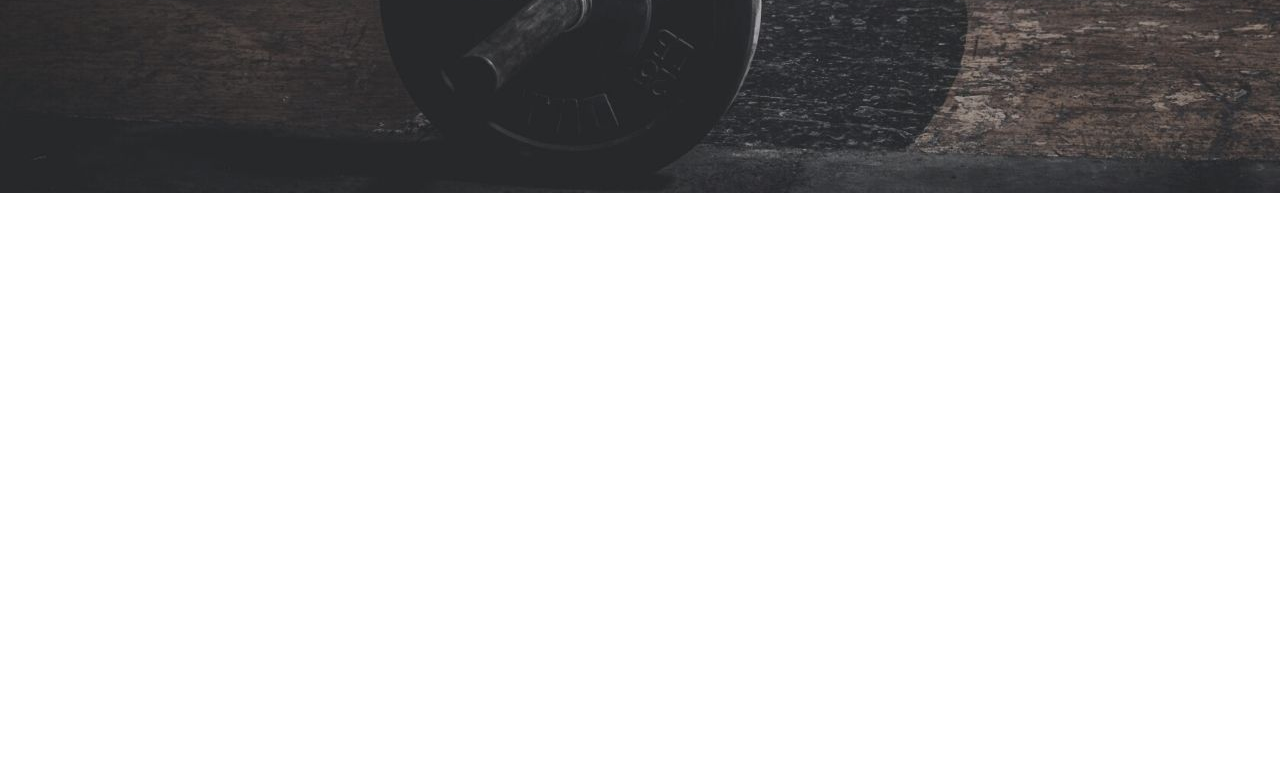
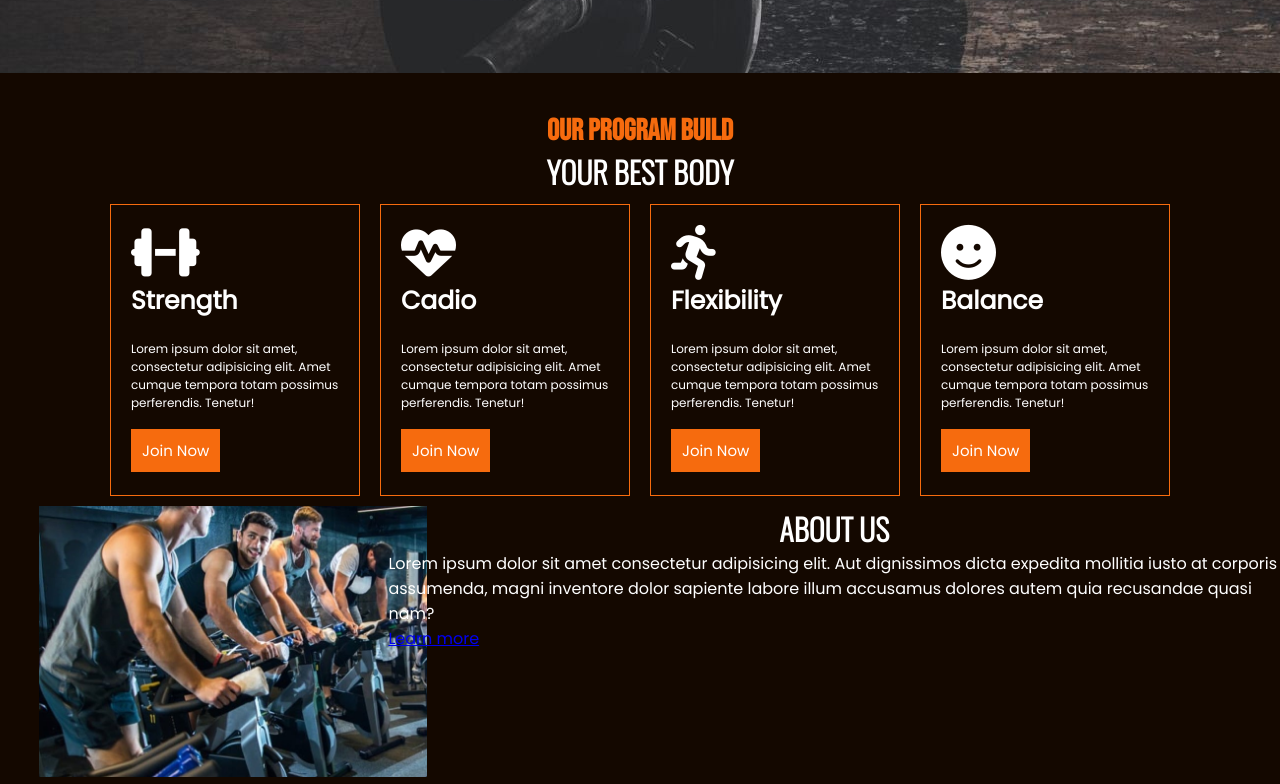
Before and after one commit to brightdartey/Fitness-website, a plain HTML site: page index.html in a window 1280 px wide. Shown: the part 703-1487 px from the top of the page. Before the commit the page ends 896 px from the top, so only its background shows below. Drawn offline with nearby package versions, Linux system fonts and the light colour scheme.

Commit message:
added more css

```diff
--- a/index.html
+++ b/index.html
@@ -53,6 +53,54 @@
             <img src="media/image.png" alt="">
         </div>
     </section>
+    <section class="program-section">
+        <h3>Our Program Build</h3>
+        <h1>Your Best Body</h1>
+        <div class="program-grid">
+            <div id="box">
+                <i class="fas fa-dumbbell"></i>
+                <h4>Strength</h4>
+                <p>Lorem ipsum dolor sit amet, consectetur adipisicing elit.
+                    Amet cumque tempora totam possimus perferendis. Tenetur!</p>
+                    <a href="#">Join Now</a>
+            </div>
+            <div id="box">
+                <i class="fas fa-heartbeat"></i>
+                <h4>Cadio</h4>
+                <p>Lorem ipsum dolor sit amet, consectetur adipisicing elit.
+                    Amet cumque tempora totam possimus perferendis. Tenetur!</p>
+                    <a href="#">Join Now</a>
+            </div>
+            <div id="box">
+                <i class="fas fa-running"></i>
+                <h4>Flexibility</h4>
+                <p>Lorem ipsum dolor sit amet, consectetur adipisicing elit.
+                    Amet cumque tempora totam possimus perferendis. Tenetur!</p>
+                    <a href="#">Join Now</a>
+            </div>
+            <div id="box">
+                <i class="fas fa-smile"></i>
+                <h4>Balance</h4>
+                <p>Lorem ipsum dolor sit amet, consectetur adipisicing elit.
+                    Amet cumque tempora totam possimus perferendis. Tenetur!</p>
+                    <a href="#">Join Now</a>
+            </div>
+        </div>
+    </section>
+    <section class="program-section">
+        <div id="about-grid">
+            <div id="img">
+                <img src="media/images(3).jpg" alt="">
+            </div>
+            <div id="aboutus">
+                <h1>About Us</h1>
+                <p>Lorem ipsum dolor sit amet consectetur adipisicing elit. Aut dignissimos dicta expedita mollitia iusto at corporis assumenda, magni inventore dolor
+                    sapiente labore illum accusamus dolores autem quia recusandae quasi nam?</p>
+                <a href="#">Learn more</a>
+            </div>
+        </div>
+
+    </section>
 
 
 
--- a/styles.css
+++ b/styles.css
@@ -59,7 +59,7 @@ body{
 }
 
 .intro-section {
-    height: 100vh;
+    height: 85vh;
     display: flex;
 }
 
@@ -122,3 +122,75 @@ body{
     bottom: 100px;
     z-index: -1;
 }
+
+.program-section {
+    background-color: #140800;
+}
+.program-section h3 {
+    text-align: center;
+    text-transform: capitalize;
+    color: #F66B0E;
+    font-family: 'Bebas Neue';
+    font-size: 30px;
+    padding-top: 40px;
+}
+.program-section h1 {
+    text-align: center;
+    color: #fff;
+    text-transform: uppercase;
+    font-family: 'Oswald';
+    font-size: 30px;
+}
+
+.program-grid {
+    display: flex;
+    justify-content: center;
+    color: #fff;
+    font-family: 'Poppins';
+}
+
+#box {
+    border: 1px solid #F66B0E;
+    font-size: 22px;
+    text-align: left;
+    margin: 10px;
+    padding: 20px 20px 30px 20px;
+    max-width: 250px;
+}
+
+#box:hover {
+    background-color: #F66B0E;
+}
+
+#box i {
+    font-size: 55px;
+}
+
+#box h4 {
+    font-size: 25px;
+}
+#box p {
+    font-size: 12px;
+    padding-top: 20px;
+    padding-bottom: 20px;
+}
+
+#box a {
+    border: 1px solid #F66B0E;
+    text-decoration: none;
+    color: #fff;
+    background-color: #F66B0E;
+    font-size: 15px;
+    padding: 10px;
+}
+
+#about-grid {
+    display: flex;
+    font-family: 'poppins';
+    color: #fff;
+    justify-content: center;
+}
+#about-grid img {
+    width: 100%;
+    margin-left: 10%;
+}
```
